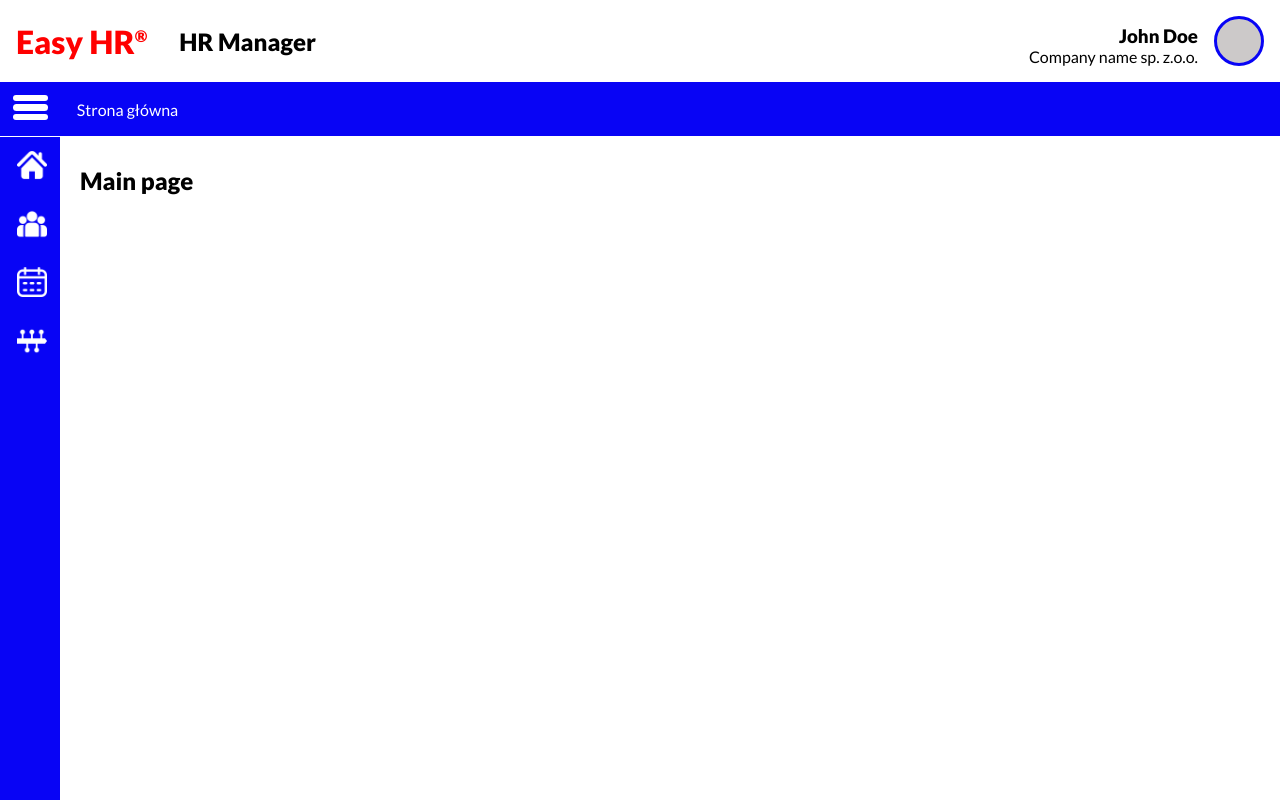
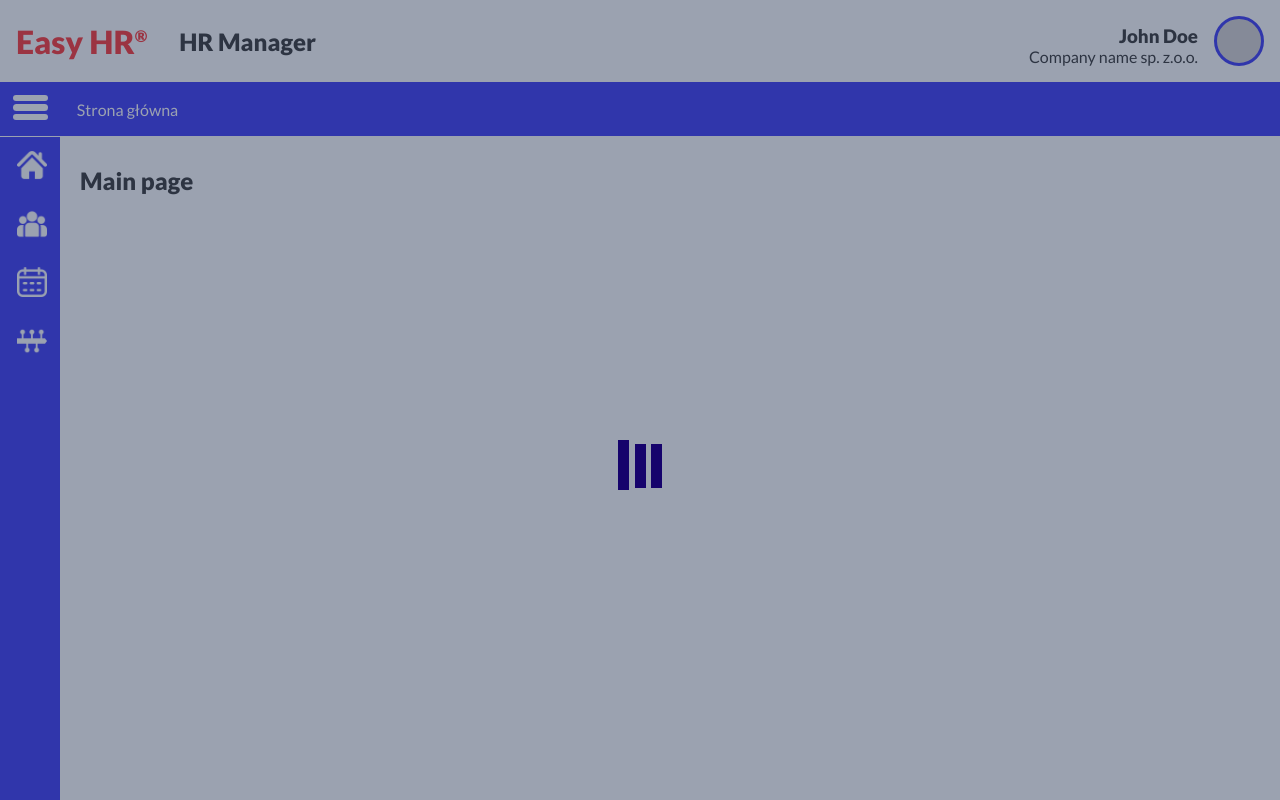
Before and after one commit to marc3601/HR-Manager, a React (Create React App) app: page / in a window 1280 px wide. Both pictures are taken after a click on the element 1239 px from the left and 41 px from the top of the page. Built offline with nearby package versions, Linux system fonts and the light colour scheme.

Commit message:
Added loader screen

```diff
--- /dev/null
+++ b/src/App.css
@@ -0,0 +1,3 @@
+.App {
+  position: relative;
+}
--- a/src/App.js
+++ b/src/App.js
@@ -1,11 +1,24 @@
-import React from "react";
+import React, { useEffect } from "react";
 import { Routes, Route } from "react-router-dom";
+import { useSelector } from "react-redux";
 import Header from "./components/Header";
 import TopBar from "./components/TopBar";
 import MainSection from "./components/MainSection";
 import Employees from "./views/Employees";
 import Calendar from "./views/Calendar";
+import Loader from "./components/Loader";
+import "./App.css";
 function App() {
+  const loaderState = useSelector((state) => state.loader);
+  useEffect(() => {
+    loaderState
+      ? document.body.classList.add("body_overflow")
+      : document.body.classList.remove("body_overflow");
+
+    if (!loaderState && document.body.hasAttribute("class")) {
+      document.body.removeAttribute("class");
+    }
+  }, [loaderState]);
   return (
     <div className="App">
       <Header />
@@ -20,6 +33,7 @@ function App() {
           <Route path="/*" element={<h1>Nothing's here yet!</h1>} />
         </Routes>
       </MainSection>
+      {loaderState && <Loader />}
     </div>
   );
 }
--- /dev/null
+++ b/src/components/Loader.js
@@ -0,0 +1,16 @@
+import React from "react";
+import { useDispatch } from "react-redux";
+import { toogleLoader } from "../features/loaderSlice";
+import "./Loader.scss";
+const Loader = () => {
+  const dispatch = useDispatch();
+  return (
+    <div onClick={() => dispatch(toogleLoader())} className="background">
+      <div className="loader_container">
+        <div className="loader"></div>
+      </div>
+    </div>
+  );
+};
+
+export default Loader;
--- /dev/null
+++ b/src/components/Loader.scss
@@ -0,0 +1,73 @@
+.background {
+  position: absolute;
+  top: 0;
+  left: 0;
+  right: 0;
+  bottom: 0;
+  background-color: rgb(80 92 116 / 57%);
+  z-index: 4;
+  .loader_container {
+    position: relative;
+    transform: translateY(-100%);
+    top: 50%;
+    .loader,
+    .loader:before,
+    .loader:after {
+      background: #16036c;
+      -webkit-animation: load1 1s infinite ease-in-out;
+      animation: load1 1s infinite ease-in-out;
+      width: 1em;
+      height: 4em;
+    }
+    .loader {
+      color: #16036c;
+      text-indent: -9999em;
+      margin: 88px auto;
+      position: relative;
+      font-size: 11px;
+      -webkit-transform: translateZ(0);
+      -ms-transform: translateZ(0);
+      transform: translateZ(0);
+      -webkit-animation-delay: -0.16s;
+      animation-delay: -0.16s;
+    }
+    .loader:before,
+    .loader:after {
+      position: absolute;
+      top: 0;
+      content: "";
+    }
+    .loader:before {
+      left: -1.5em;
+      -webkit-animation-delay: -0.32s;
+      animation-delay: -0.32s;
+    }
+    .loader:after {
+      left: 1.5em;
+    }
+    @-webkit-keyframes load1 {
+      0%,
+      80%,
+      100% {
+        box-shadow: 0 0;
+        height: 4em;
+      }
+      40% {
+        box-shadow: 0 -2em;
+        height: 5em;
+      }
+    }
+    @keyframes load1 {
+      0%,
+      80%,
+      100% {
+        box-shadow: 0 0;
+        height: 4em;
+      }
+      40% {
+        box-shadow: 0 -2em;
+        height: 5em;
+      }
+    }
+  }
+}
--- a/src/components/User.js
+++ b/src/components/User.js
@@ -1,6 +1,9 @@
 import React from "react";
+import { useDispatch } from "react-redux";
+import { toogleLoader } from "../features/loaderSlice";
 import "./User.scss";
 const User = () => {
+  const dispatch = useDispatch();
   return (
     <div className="user_container">
       <div className="left_container">
@@ -10,7 +13,10 @@ const User = () => {
         </div>
       </div>
       <div className="right_container">
-        <div className="profile_pic"></div>
+        <div
+          onClick={() => dispatch(toogleLoader())}
+          className="profile_pic"
+        ></div>
       </div>
     </div>
   );
--- /dev/null
+++ b/src/features/loaderSlice.js
@@ -0,0 +1,15 @@
+import { createSlice } from "@reduxjs/toolkit";
+
+const initialState = false;
+
+export const loaderSlice = createSlice({
+  name: "loader",
+  initialState,
+  reducers: {
+    toogleLoader: (state) => !state,
+  },
+});
+
+export const { toogleLoader } = loaderSlice.actions;
+
+export default loaderSlice.reducer;
--- a/src/index.css
+++ b/src/index.css
@@ -8,3 +8,6 @@
 body {
   overflow-x: hidden;
 }
+.body_overflow {
+  overflow: hidden;
+}
--- a/src/store.js
+++ b/src/store.js
@@ -4,6 +4,7 @@ import tableReducer from "./features/tableSortSlice";
 import calendarContextReducer from "./features/calendarContextSlice";
 import currentMonthReducer from "./features/currentMonthSlice";
 import calendarEmployeeSlice from "./features/calendarEmployeeSlice";
+import loaderSlice from "./features/loaderSlice";
 export const store = configureStore({
   reducer: {
     side_menu: menuReducer,
@@ -11,5 +12,6 @@ export const store = configureStore({
     calendar_context: calendarContextReducer,
     current_month: currentMonthReducer,
     calendar_employee: calendarEmployeeSlice,
+    loader: loaderSlice,
   },
 });
```
